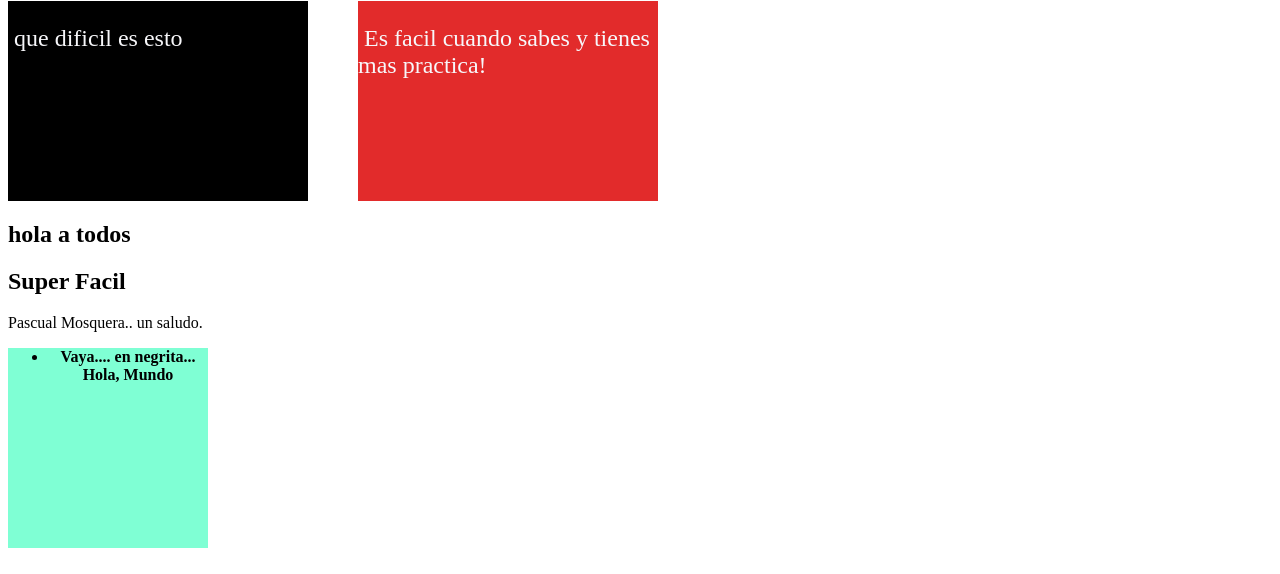
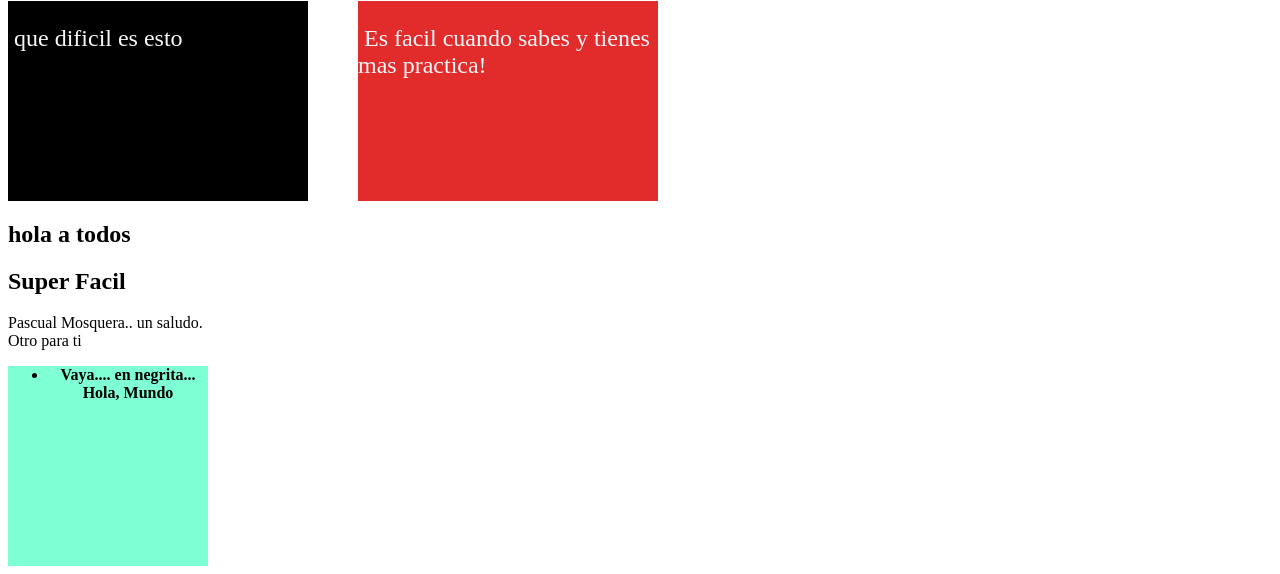
Before and after one commit to AndresEstebanPatino/master-class-git, a plain HTML site: page index.html in a window 1280 px wide. Shown: the part 279-853 px from the top of the page. Drawn offline with Linux system fonts and the light colour scheme.

Commit message:
otro saludo

```diff
--- a/index.html
+++ b/index.html
@@ -28,8 +28,7 @@
         <h2>Super Facil</h2>
     </div>
     <div>
-        <p>Pascual Mosquera.. un saludo.
-
+        <p>Pascual Mosquera.. un saludo. <br> Otro para ti
         </p>
 
     </div>
```
